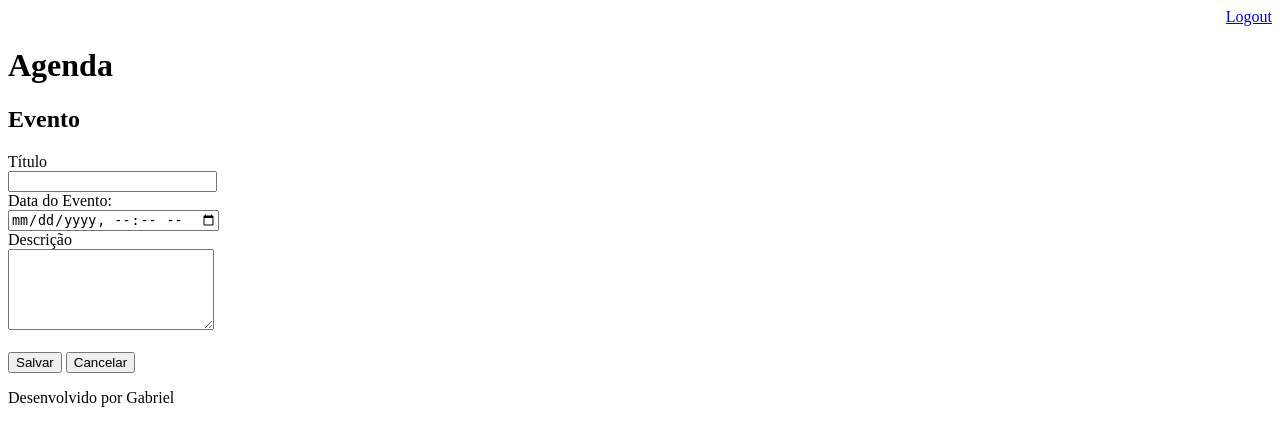
After one commit to gabriel-valenga/CursoDjangoDigitalInnovationProjetoAgenda, a Django app: page /agenda/evento/ in a window 1280 px wide. The commit adds this page. Shown: the top 446 px of the page. Run offline with Django 3.2, Linux system fonts and the light colour scheme; a user stored in the database is signed in.

Commit message:
Adicionada pagina de criacao de evento

```diff
--- a/agenda/agenda/urls.py
+++ b/agenda/agenda/urls.py
@@ -25,5 +25,7 @@ urlpatterns = [
     path('', RedirectView.as_view(url='/agenda/')),
     path('login/', views.login_user),
     path('login/submit', views.submit_login),
-    path('logout/', views.logout_user)
+    path('logout/', views.logout_user),
+    path('agenda/evento/', views.evento),
+    path('agenda/evento/submit', views.submit_evento)
 ]
--- a/agenda/core/views.py
+++ b/agenda/core/views.py
@@ -38,3 +38,22 @@ def submit_login(request):
 def logout_user(request):
     logout(request)
     return redirect('/')
+
+
+@login_required(login_url='/login/')
+def evento(request):
+    return render(request, 'evento.html')
+
+
+@login_required(login_url='/login/')
+def submit_evento(request):
+    if request.POST:
+        titulo = request.POST.get('titulo')
+        data = request.POST.get('data')
+        descricao = request.POST.get('descricao')
+        usuario = request.user
+        Evento.objects.create(titulo=titulo,
+                              data=data,
+                              descricao=descricao,
+                              usuario=usuario)
+    return redirect('/')
--- a/agenda/templates/agenda.html
+++ b/agenda/templates/agenda.html
@@ -3,6 +3,9 @@
 {% block content %}
 
     <h2>Agendamentos</h2>
+    <a href="evento/">
+        <button type="button">Novo Evento</button>
+    </a>
     <ul style="font-size: 18px">
     {% for evento in eventos %}
         <li> {{ evento.titulo }} - {{ evento.get_data }}</li>
--- /dev/null
+++ b/agenda/templates/evento.html
@@ -0,0 +1,24 @@
+{% extends 'model-page.html' %}
+
+{% block content %}
+<h2>Evento</h2>
+
+<form action="submit" method="POST"> {% csrf_token %}
+    <label>Título</label>
+    <br>
+    <input type="text" name="titulo" size="23">
+    <br>
+    <label>Data do Evento:</label>
+    <br>
+    <input type="datetime-local" name="data">
+    <br>
+    <label>Descrição</label>
+    <br>
+    <textarea name="descricao" rows="5" cols="23"></textarea>
+    <br><br>
+    <button type="submit">Salvar</button>
+    <a href="/">
+        <button type="button">Cancelar</button>
+    </a>
+</form>
+{% endblock %}
```
Also changed, not shown: agenda/db.sqlite3.
